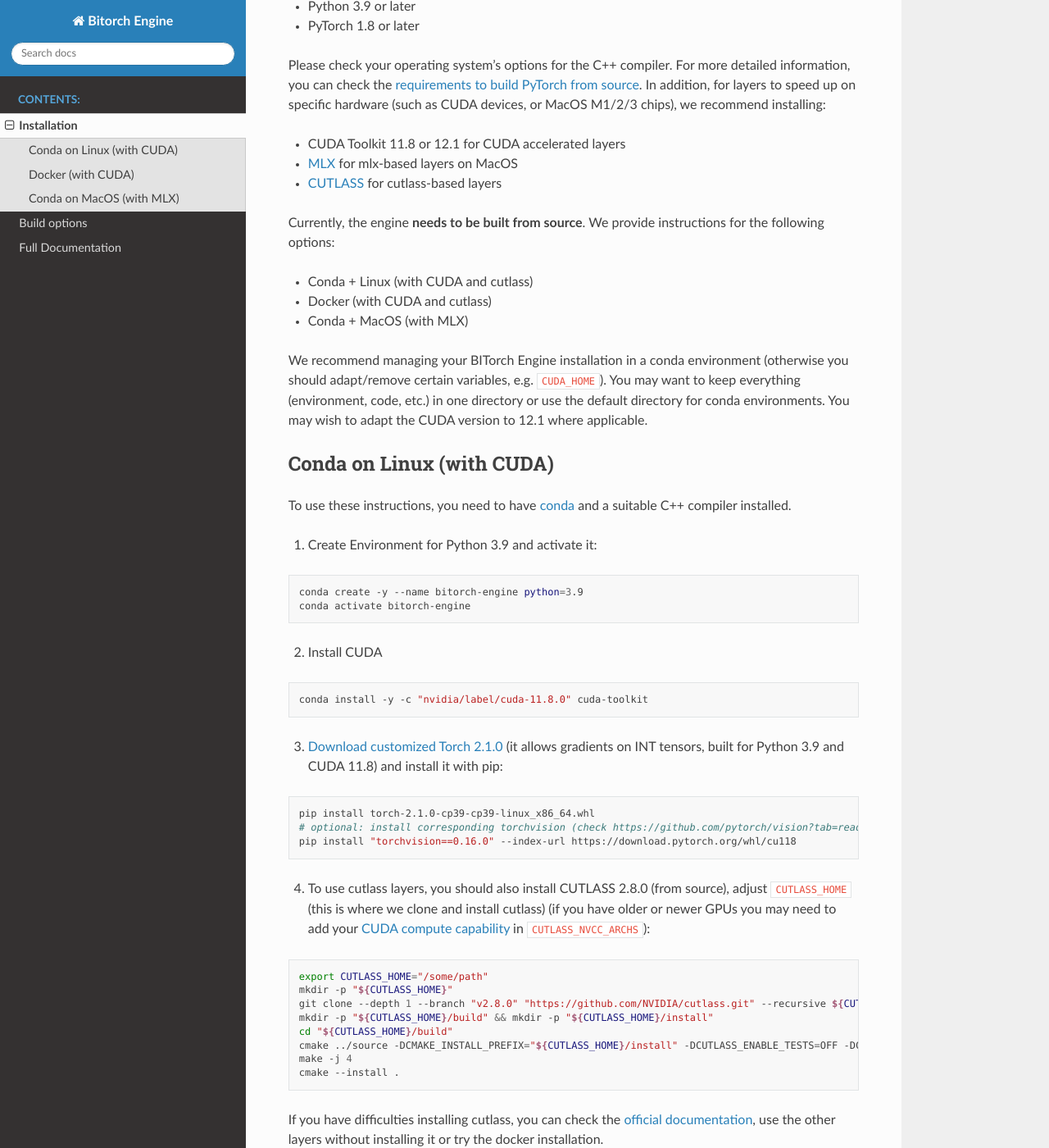
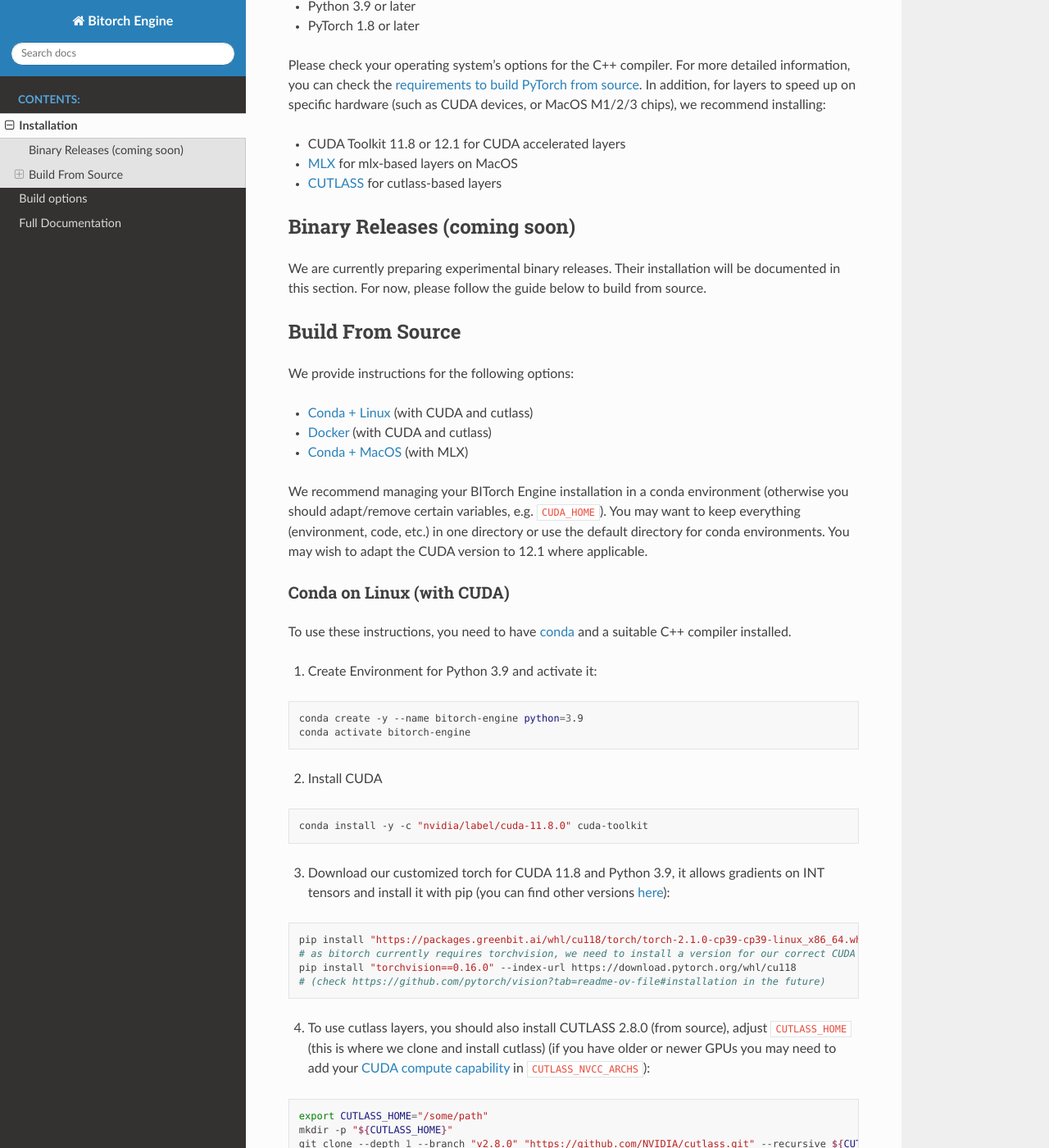
Before and after one commit to GreenBitAI/bitorch-engine, a Sphinx documentation site: the page built from docs/source/installation.rst, in a window 1280 px wide and 1400 px high, scrolled down 260 px. Shown: the whole window at 82% size. Built offline with Sphinx 7.4.7 and the Read the Docs theme 2.0.0, drawn with Linux system fonts in a browser that asks for light colours; some of the changed text lies outside the part shown.

Commit message:
add links to readme and update .rst files

```diff
--- a/docs/source/installation.rst
+++ b/docs/source/installation.rst
@@ -21,12 +21,21 @@
 -  `CUTLASS <https://github.com/NVIDIA/cutlass>`__ for cutlass-based
    layers
 
-Currently, the engine **needs to be built from source**. We provide
-instructions for the following options:
+Binary Releases (coming soon)
+-----------------------------
 
--  Conda + Linux (with CUDA and cutlass)
--  Docker (with CUDA and cutlass)
--  Conda + MacOS (with MLX)
+We are currently preparing experimental binary releases. Their
+installation will be documented in this section. For now, please follow
+the guide below to build from source.
+
+Build From Source
+-----------------
+
+We provide instructions for the following options:
+
+-  `Conda + Linux <#conda-on-linux-with-cuda>`__ (with CUDA and cutlass)
+-  `Docker <#docker-with-cuda>`__ (with CUDA and cutlass)
+-  `Conda + MacOS <#conda-on-macos-with-mlx>`__ (with MLX)
 
 We recommend managing your BITorch Engine installation in a conda
 environment (otherwise you should adapt/remove certain variables,
@@ -36,7 +45,7 @@
 applicable.
 
 Conda on Linux (with CUDA)
---------------------------
+~~~~~~~~~~~~~~~~~~~~~~~~~~
 
 To use these instructions, you need to have
 `conda <https://conda.io/projects/conda/en/latest/user-guide/getting-started.html>`__
@@ -55,16 +64,16 @@
 
    conda install -y -c "nvidia/label/cuda-11.8.0" cuda-toolkit
 
-3. `Download customized Torch
-   2.1.0 <https://drive.google.com/drive/folders/1T22b8JhN-E3xbn3h332rI1VjqXONZeB7?usp=sharing>`__
-   (it allows gradients on INT tensors, built for Python 3.9 and CUDA
-   11.8) and install it with pip:
+3. Download our customized torch for CUDA 11.8 and Python 3.9, it allows
+   gradients on INT tensors and install it with pip (you can find other
+   versions `here <https://packages.greenbit.ai/whl/>`__):
 
 .. code:: bash
 
-   pip install torch-2.1.0-cp39-cp39-linux_x86_64.whl
-   # optional: install corresponding torchvision (check https://github.com/pytorch/vision?tab=readme-ov-file#installation in the future)
+   pip install "https://packages.greenbit.ai/whl/cu118/torch/torch-2.1.0-cp39-cp39-linux_x86_64.whl"
+   # as bitorch currently requires torchvision, we need to install a version for our correct CUDA (otherwise it will reinstall torch)
    pip install "torchvision==0.16.0" --index-url https://download.pytorch.org/whl/cu118
+   # (check https://github.com/pytorch/vision?tab=readme-ov-file#installation in the future)
 
 4. To use cutlass layers, you should also install CUTLASS 2.8.0 (from
    source), adjust ``CUTLASS_HOME`` (this is where we clone and install
@@ -117,17 +126,16 @@
 
        conda install -y -c "nvidia/label/cuda-11.8.0" cuda-toolkit
 
-    3. `Download customized Torch
-       2.1.0 <https://drive.google.com/drive/folders/1T22b8JhN-E3xbn3h332rI1VjqXONZeB7?usp=sharing>`__,
-       select the package fit for the cuda version you installed in the
-       previous step (it allows gradients on INT tensors, built for Python
-       3.9 and CUDA 11.8) and install it with pip:
+    3. Download our customized torch for CUDA 11.8 and Python 3.9, it allows
+       gradients on INT tensors and install it with pip (you can find other
+       versions `here <https://packages.greenbit.ai/whl/>`__):
 
     .. code:: bash
 
-       pip install torch-2.1.0-cp39-cp39-linux_x86_64.whl
-       # optional: install corresponding torchvision (check https://github.com/pytorch/vision?tab=readme-ov-file#installation in the future)
+       pip install "https://packages.greenbit.ai/whl/cu118/torch/torch-2.1.0-cp39-cp39-linux_x86_64.whl"
+       # as bitorch currently requires torchvision, we need to install a version for our correct CUDA (otherwise it will reinstall torch)
        pip install "torchvision==0.16.0" --index-url https://download.pytorch.org/whl/cu118
+       # (check https://github.com/pytorch/vision?tab=readme-ov-file#installation in the future)
 
     4. To use cutlass layers, you should also install CUTLASS 2.8.0 (if you
        have older or newer GPUs you may need to add your `CUDA compute
@@ -166,7 +174,7 @@
    CPATH="${CUTLASS_HOME}/install/include" CUDA_HOME="${CONDA_PREFIX}" pip install -e . -v
 
 Docker (with CUDA)
-------------------
+~~~~~~~~~~~~~~~~~~
 
 You can also use our prepared Dockerfile to build a docker image (which
 includes building the engine under ``/bitorch-engine``):
@@ -181,7 +189,7 @@
 details.
 
 Conda on MacOS (with MLX)
--------------------------
+~~~~~~~~~~~~~~~~~~~~~~~~~
 
 1. We recommend to create a virtual environment for and activate it. In
    the following example we use a conda environment for python 3.9, but
@@ -199,9 +207,10 @@
 
 .. code:: bash
 
-   pip install path/to/torch-2.2.1-cp39-none-macosx_11_0_arm64.whl
-   # optional: install corresponding torchvision (check https://github.com/pytorch/vision?tab=readme-ov-file#installation in the future)
+   pip install "https://packages.greenbit.ai/whl/macosx/torch/torch-2.2.1-cp39-none-macosx_11_0_arm64.whl"
+   # as bitorch currently requires torchvision, we need to install a version for our correct CUDA (otherwise it will reinstall torch)
    pip install "torchvision==0.17.1"
+   # (check https://github.com/pytorch/vision?tab=readme-ov-file#installation in the future)
 
 3. For MacOS users and to use OpenMP acceleration, install OpenMP with
    Homebrew and configure the environment:
```
Also changed, not shown: README.md (+3 -3 lines), docs/source/build_options.rst (+13 -0 lines).
